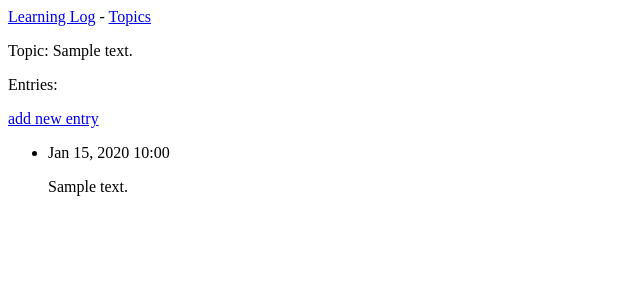
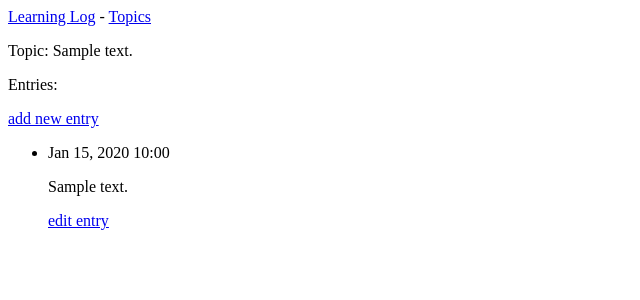
Before and after one commit to doooghan/learning_log, a Django app: page /topics/1/ in a window 1280 px wide. Shown: the top 300 px of the page, without its empty margins (0-640 px from the left). Run offline with Django 3.2, Linux system fonts and the light colour scheme; tables that the repository leaves empty hold one stand-in row (values such as "Sample post").

Commit message:
edid entry

```diff
--- a/learning_logs/templates/learning_logs/topic.html
+++ b/learning_logs/templates/learning_logs/topic.html
@@ -13,6 +13,9 @@
         <li>
             <p>{{ entry.date_added|date:'M d, Y H:i' }}</p>
             <p>{{ entry.text|linebreaks }}</p>
+            <p>
+                <a href="{% url 'learning_logs:edit_entry' entry.id %}">edit entry</a>
+            </p>
         </li>
         {% empty %}
         <li>
--- a/learning_logs/urls.py
+++ b/learning_logs/urls.py
@@ -21,4 +21,7 @@ urlpatterns = [
     # 用于添加新条目的网页
     url(r'^new_entry/(?P<topic_id>\d+)/$', views.new_entry, name='new_entry'),
 
+    # 用于编辑条目的页面
+    url(r'^edit_entry/(?P<entry_id>\d+)/$', views.edit_entry, name='edit_entry'),
+
 ]
--- a/learning_logs/views.py
+++ b/learning_logs/views.py
@@ -2,7 +2,7 @@ from django.shortcuts import render
 from django.http import HttpResponseRedirect
 from django.urls import reverse
 
-from .models import Topic
+from .models import Topic, Entry
 from .forms import TopicForm, EntryForm
 
 
@@ -63,3 +63,22 @@ def new_entry(request, topic_id):
 
     context = {'topic': topic, 'form': form}
     return render(request, 'learning_logs/new_entry.html', context)
+
+
+def edit_entry(request, entry_id):
+    """编辑既有条目"""
+    entry = Entry.objects.get(id=entry_id)
+    topic = entry.topic
+
+    if request.method != 'POST':
+        # 初次请求，使用当前条目填充表单
+        form = EntryForm(instance=entry)
+    else:
+        # POST提交的数据，对数据进行处理
+        form = EntryForm(instance=entry, data=request.POST)
+        if form.is_valid():
+            form.save()
+            return HttpResponseRedirect(reverse('learning_logs:topic', args=[topic.id]))
+
+    context = {'entry': entry, 'topic': topic, 'form': form}
+    return render(request, 'learning_logs/edit_entry.html', context)
```
Also changed, not shown: learning_logs/templates/learning_logs/edit_entry.html (added, +15 -0 lines).
